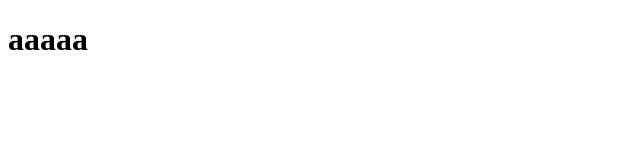
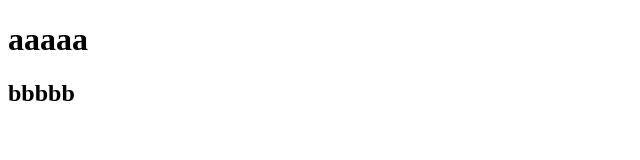
Before and after one commit to ckr1013/git1, a plain HTML site: page index.html in a window 1280 px wide. Shown: the whole page, without its empty margins (0-640 px from the left). Drawn offline with Linux system fonts and the light colour scheme.

Commit message:
'第二次提交'

```diff
--- a/index.html
+++ b/index.html
@@ -8,5 +8,6 @@
 </head>
 <body>
     <h1>aaaaa</h1>
+    <h2>bbbbb</h2>
 </body>
 </html>
```
